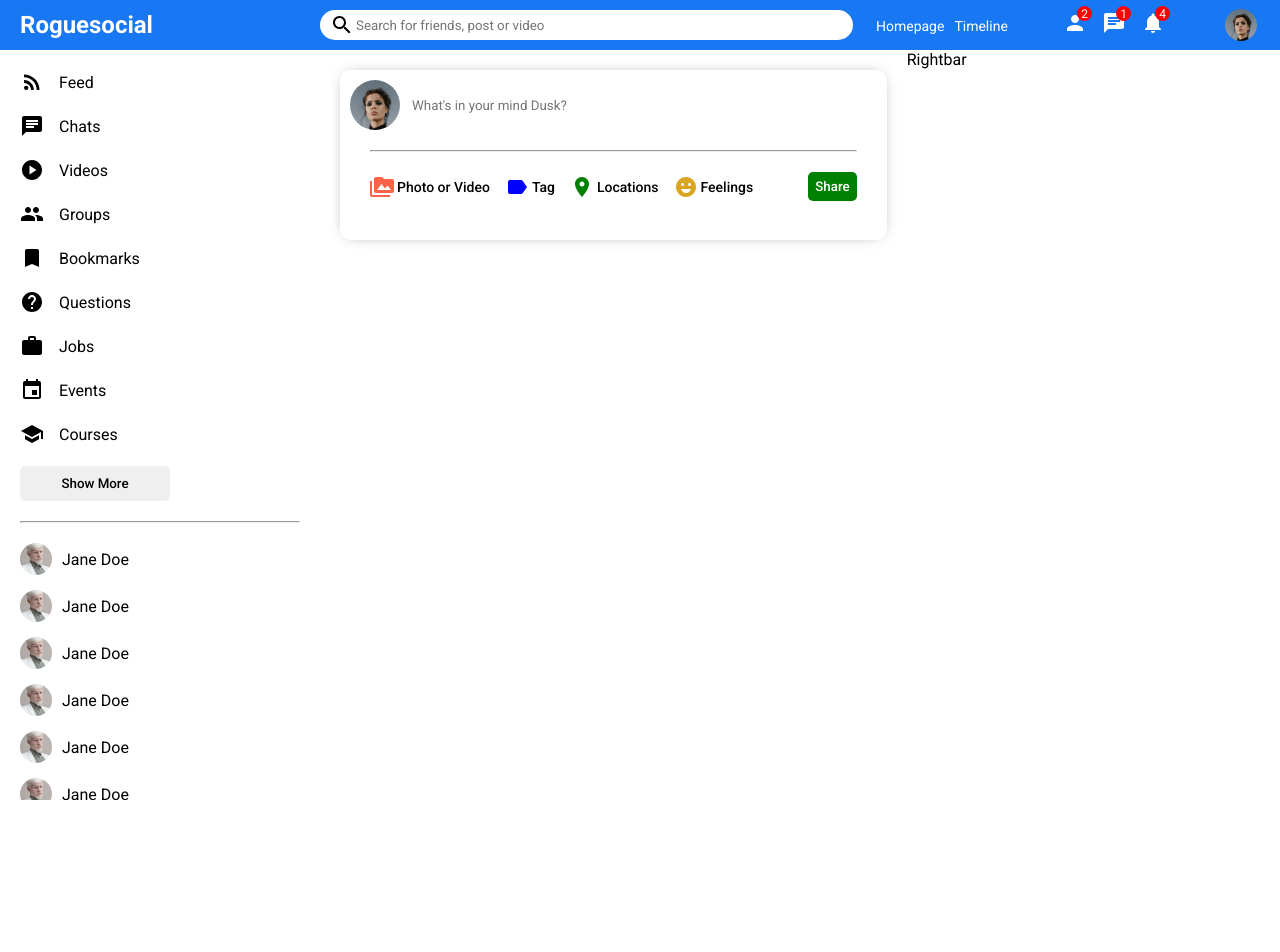
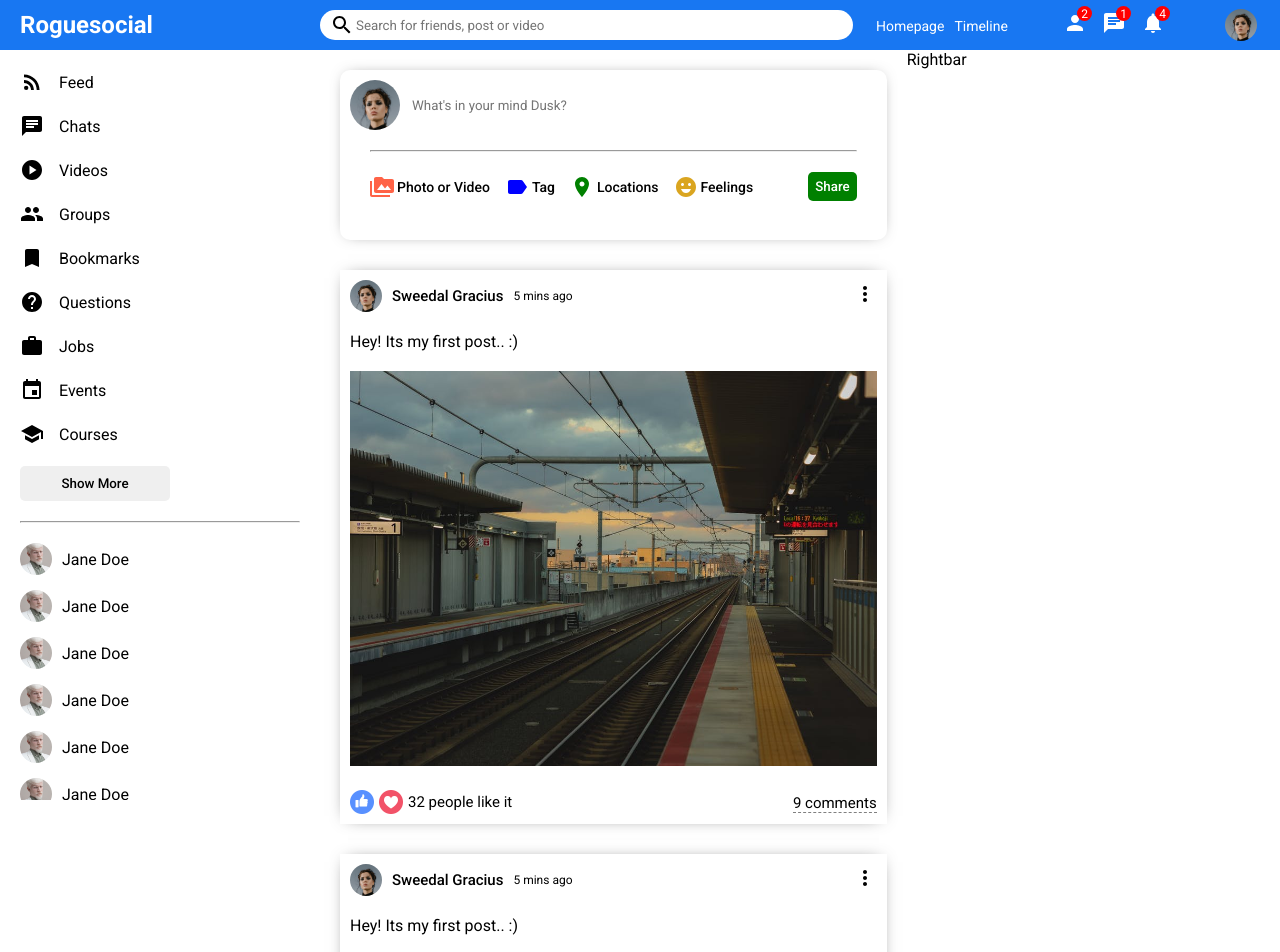
Before and after one commit to sweedalgharshi/social-media, a React (Create React App) app in the folder react-social/: page / in a window 1280 px wide. Shown: the top 952 px of the page. Before the commit the page ends 800 px from the top, so only its background shows below. Built offline with nearby package versions, Linux system fonts and the light colour scheme.

Commit message:
added post components

```diff
--- a/react-social/src/components/feed/Feed.js
+++ b/react-social/src/components/feed/Feed.js
@@ -2,12 +2,19 @@
 import "./feed.css";
 
 import Share from "../share/Share";
+import Post from "../post/Post";
 
 function Feed() {
   return (
     <div className="feed">
       <div className="feed-wrapper">
         <Share />
+        <Post />
+        <Post />
+        <Post />
+        <Post />
+        <Post />
+        <Post />
       </div>
     </div>
   );
--- /dev/null
+++ b/react-social/src/components/post/Post.js
@@ -0,0 +1,39 @@
+import React from "react";
+import "./post.css";
+
+import { MoreVert } from "@mui/icons-material";
+
+function Post() {
+  return (
+    <div className="post">
+      <div className="post-wrapper">
+        <div className="post-top">
+          <div className="post-top-left">
+            <img src="/assets/person/1.jpeg" alt="" className="post-profilePic" />
+            <span className="post-username">Sweedal Gracius</span>
+            <spana className="post-date">5 mins ago</spana>
+          </div>
+          <div className="post-top-right">
+            <MoreVert />
+          </div>
+        </div>
+        <div className="post-center">
+          <span className="post-text">Hey! Its my first post.. :)</span>
+          <img src="/assets/post/1.jpeg" alt="" className="post-img" />
+        </div>
+        <div className="post-bottom">
+          <div className="post-bottom-left">
+            <img src="/assets/like.png" alt="" className="like-icon" />
+            <img src="/assets/heart.png" alt="" className="like-icon" />
+            <span className="post-like-counter">32 people like it</span>
+          </div>
+          <div className="post-bottom-right">
+            <span className="post-comment-text">9 comments</span>
+          </div>
+        </div>
+      </div>
+    </div>
+  );
+}
+
+export default Post;
--- /dev/null
+++ b/react-social/src/components/post/post.css
@@ -0,0 +1,78 @@
+.post {
+  width: 100%;
+  border: 10px;
+  -webkit-box-shadow: 0px 0px 16px -8px rgba(0, 0, 0, 0.68);
+  box-shadow: 0px 0px 16px -8px rgba(0, 0, 0, 0.68);
+  margin: 30px 0;
+}
+
+.post-wrapper {
+  padding: 10px;
+}
+
+.post-top {
+  display: flex;
+  align-items: center;
+  justify-content: space-between;
+}
+
+.post-top-left {
+  display: flex;
+  align-items: center;
+}
+
+.post-profilePic {
+  width: 32px;
+  height: 32px;
+  object-fit: cover;
+  border-radius: 50%;
+}
+
+.post-username {
+  font-size: 15px;
+  font-weight: 500;
+  margin: 0 10px;
+}
+
+.post-date {
+  font-size: 12px;
+}
+
+.post-center {
+  margin: 20px 0;
+}
+
+.post-img {
+  margin-top: 20px;
+  width: 100%;
+  max-height: 500px;
+  object-fit: contain;
+}
+
+.post-bottom {
+  display: flex;
+  align-items: center;
+  justify-content: space-between;
+}
+
+.post-bottom-left {
+  display: flex;
+  align-items: center;
+}
+
+.like-icon {
+  width: 24px;
+  height: 24px;
+  margin-right: 5px;
+  cursor: pointer;
+}
+
+.post-like-counter {
+  font-size: 15px;
+}
+
+.post-comment-text {
+  font-size: 15px;
+  cursor: pointer;
+  border-bottom: 1px dashed gray;
+}
```
